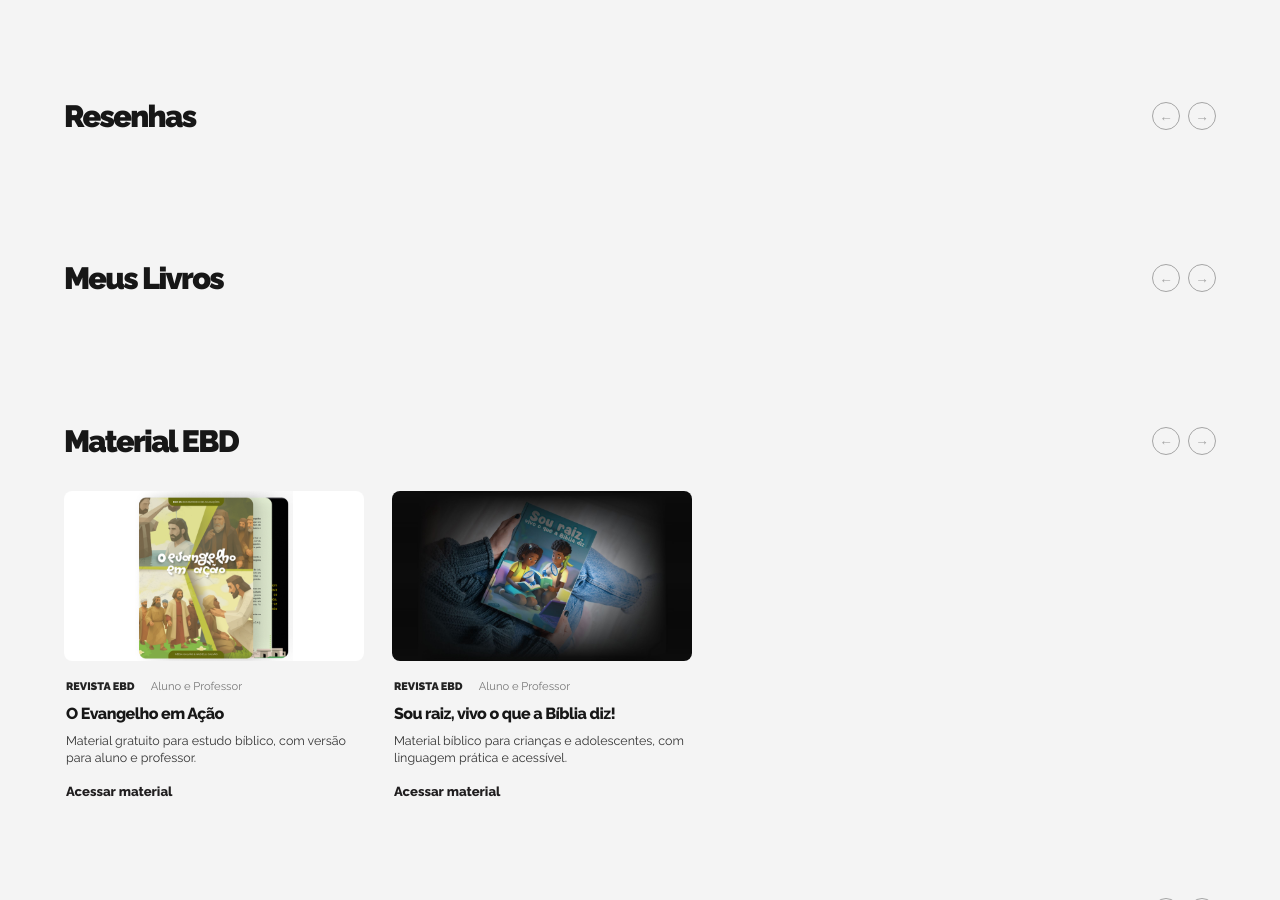
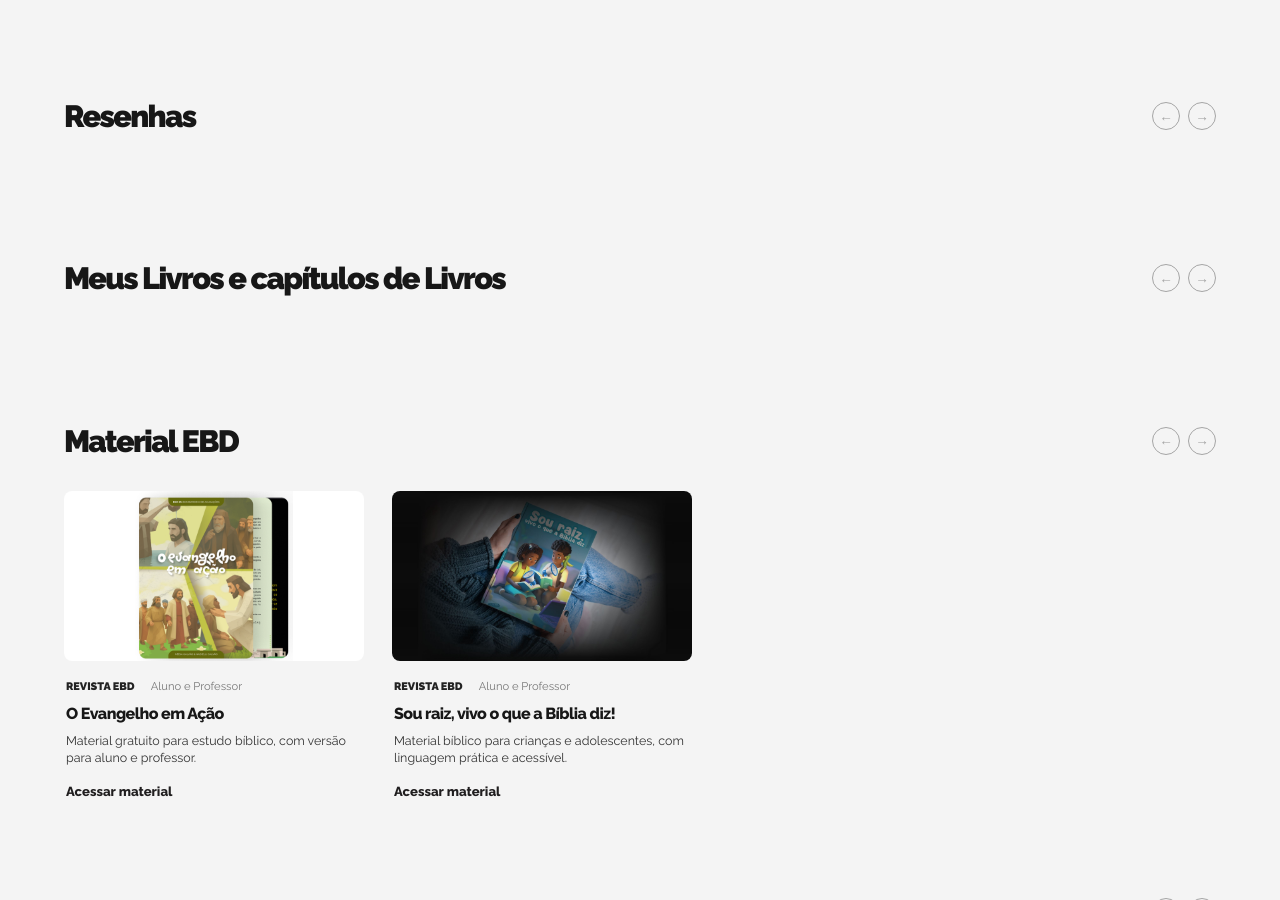
Before and after one commit to Nadianne/nediagalvao_website, a Jekyll site: the page built from blog/index.html, in a window 1280 px wide and 900 px high, scrolled down 1046 px. Built offline with Jekyll 4.4.1, drawn with Linux system fonts in a browser that asks for light colours.

Commit message:
Update index.html

```diff
--- a/blog/index.html
+++ b/blog/index.html
@@ -161,7 +161,7 @@ description: "Artigos, resenhas, livros, revistas EBD e vídeos de Nédia Galvã
 
 <section class="content-row" id="livros">
   <div class="content-row-header">
-    <h2>Meus Livros</h2>
+    <h2>Meus Livros e capítulos de Livros</h2>
     <div class="row-arrows">
       <button class="row-arrow prev" type="button" aria-label="Voltar">←</button>
       <button class="row-arrow next" type="button" aria-label="Avançar">→</button>
```
